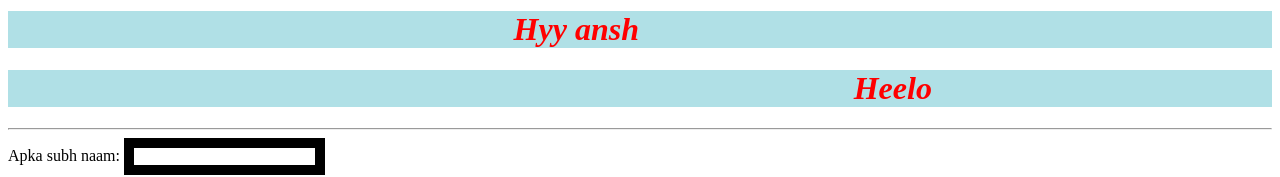
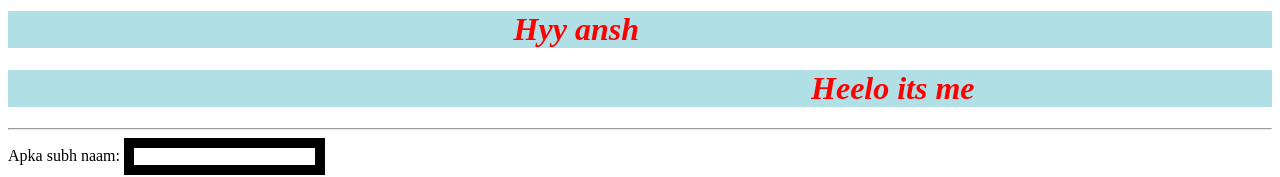
Before and after one commit to anshkumar2311/WOC-2024, a plain HTML site: page Day2 CSS/css1.html in a window 1280 px wide. Shown: the part 527-704 px from the top of the page. Drawn offline with Linux system fonts and the light colour scheme.

Commit message:
Day2 CSS

```diff
--- a/Day2 CSS/css1.html
+++ b/Day2 CSS/css1.html
@@ -17,7 +17,7 @@
     <hr>
     <h1>Hyy ansh</h1>
     <center>
-        <h1>Heelo</h1>
+        <h1>Heelo its me</h1>
     </center>
     <hr>
     <label for="name">Apka subh naam:</label>
```
